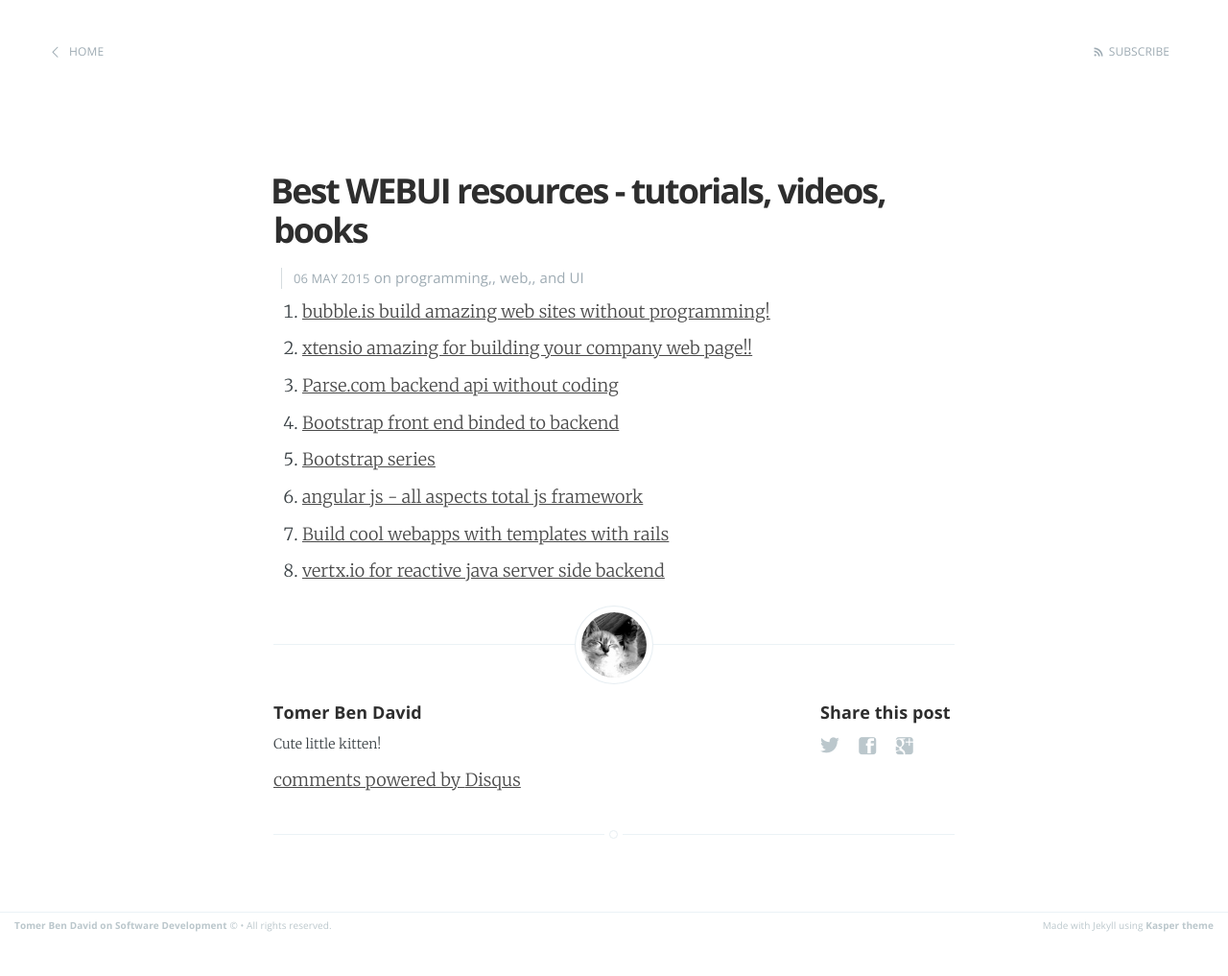
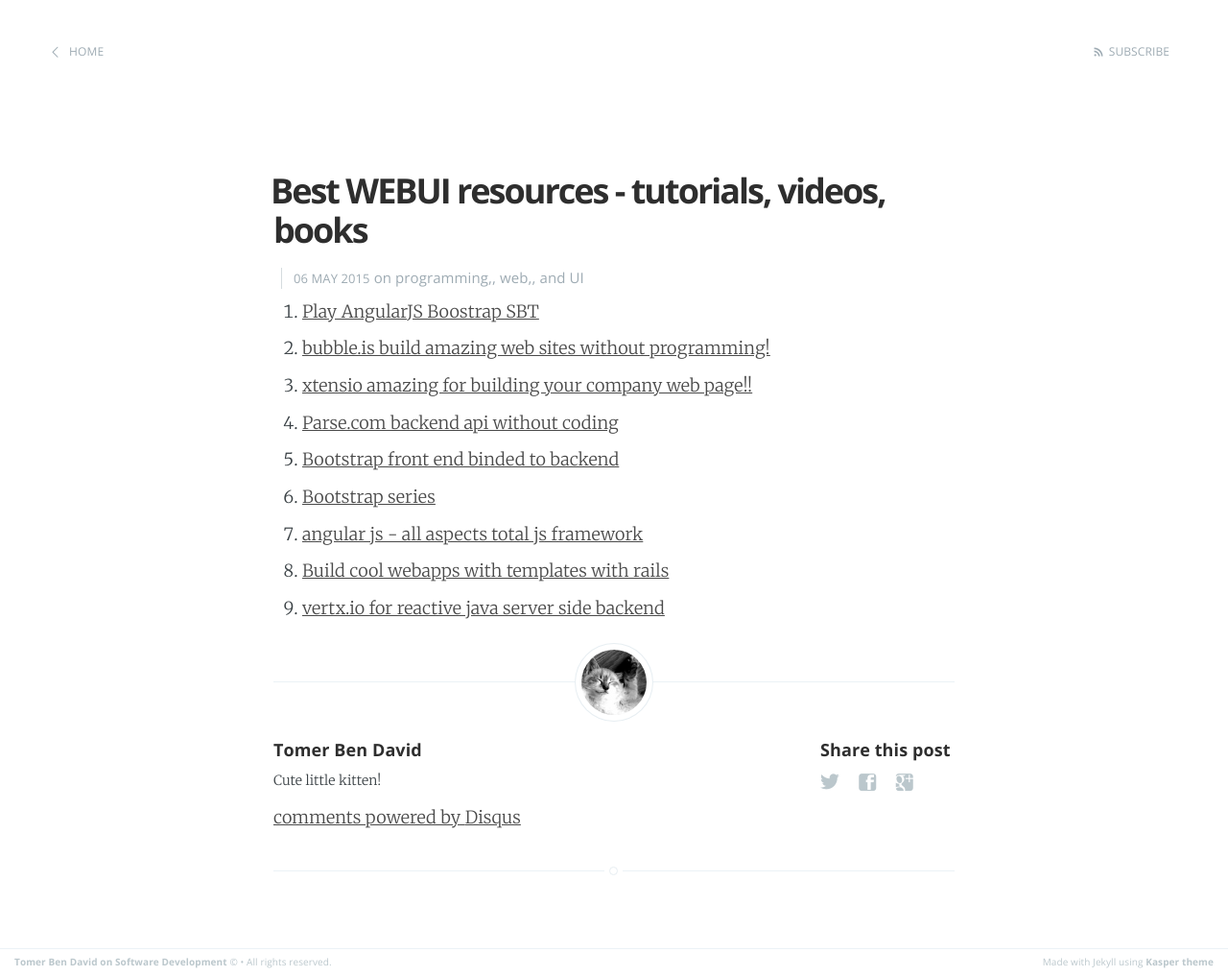
Before and after one commit to tomer-ben-david/tomer-ben-david.github.io.jekyll, a Jekyll site: the page built from _posts/2015-05-06-best-webui-resources-tutorials-videos-books.markdown, in a window 1280 px wide. Shown: the whole page at 96% size. Built offline with Jekyll 4.4.1, drawn with Linux system fonts in a browser that asks for light colours; Markdown is read by kramdown in place of the engine named in the settings; comment, search, counter and statistics services are not loaded; before the commit the page ends 978 px from its top, so only the background shows below that.

Commit message:
+Play AngularJS Boostrap SBT

```diff
--- a/_posts/2015-05-06-best-webui-resources-tutorials-videos-books.markdown
+++ b/_posts/2015-05-06-best-webui-resources-tutorials-videos-books.markdown
@@ -5,6 +5,7 @@
 categories: programming, web, UI
 comments: true
 ---
+1. [Play AngularJS Boostrap SBT](https://github.com/spass/spass)
 1. [bubble.is build amazing web sites without programming!](https://bubble.is/)
 1. [xtensio amazing for building your company web page!!](http://xtensio.com/)
 1. [Parse.com backend api without coding](http://parse.com)
```
